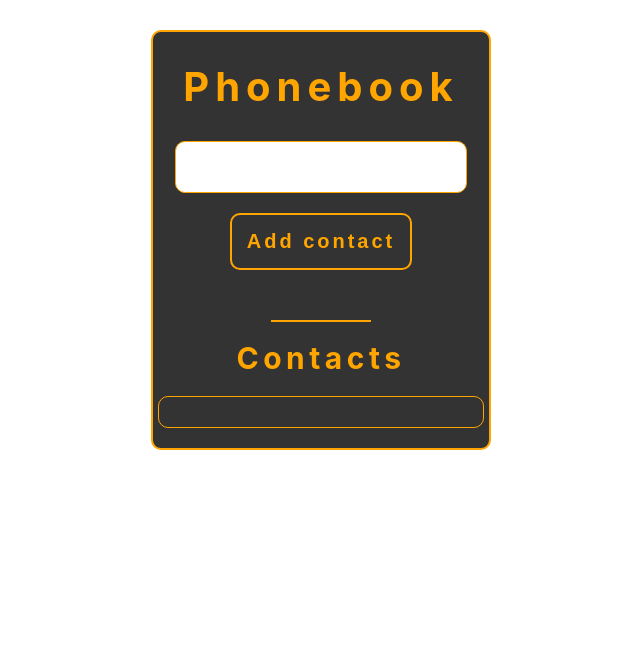
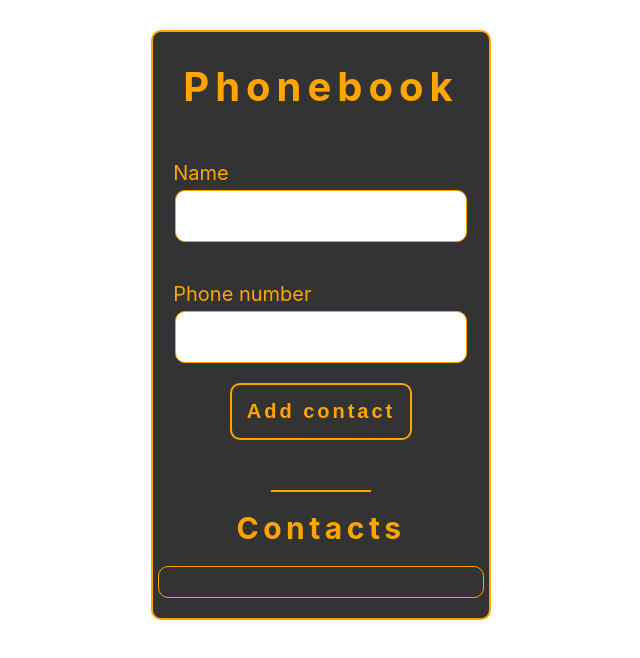
Before and after one commit to Serhiy-Slipchuk/goit-react-hw-02-phonebook, a React (Create React App) app: page / in a window 1280 px wide. Shown: the top 658 px of the page, without its empty margins (319-959 px from the left). Built offline with nearby package versions, Linux system fonts and the light colour scheme.

Commit message:
Step 02 completed

```diff
--- a/src/components/App.jsx
+++ b/src/components/App.jsx
@@ -9,17 +9,20 @@ export class App extends Component {
 
   state = {
     contacts: [],
-    name: ''
+    name: '',
+    number: ''
   }
 
   addContact = (event) => {
     event.preventDefault();
-    this.setState(prevState => ({contacts: [...prevState.contacts, {id: nanoid(5), name: this.state.name}]}));
+    this.setState(prevState => ({contacts: [...prevState.contacts, {id: nanoid(5), name: this.state.name, number: this.state.number}]}));
     this.setState({name: ''});
+    this.setState({number: ''});
   }
 
   handlerInputChange = (event) => {
-    this.setState({name: event.currentTarget.value})
+    const { name, value } = event.target;
+    this.setState({ [name]: value });
   }
 
   render() {
@@ -35,8 +38,16 @@ export class App extends Component {
       >
         <div className={css.phonebookThumb}>
           <h1 className={css.title}>Phonebook</h1>
-          <ContactsForm onSubmitForm={this.addContact} onChangeInput={this.handlerInputChange} name={this.state.name}/>
+
+          <ContactsForm
+            onSubmitForm={this.addContact}
+            onChangeInput={this.handlerInputChange}
+            name={this.state.name}
+            number={this.state.number}
+          />
+
           <ContactsList contacts={this.state.contacts}/>
+
         </div>
       </div>
     );
--- a/src/components/ContactsForm/ContactsForm.jsx
+++ b/src/components/ContactsForm/ContactsForm.jsx
@@ -2,10 +2,11 @@ import css from './ContactsForm.module.scss'
 import PropTypes from 'prop-types'
 
 
-const ContactsForm = function({ onSubmitForm, onChangeInput, name }) {
+const ContactsForm = function({ onSubmitForm, onChangeInput, name, number }) {
     return (
         <form className={css.form} onSubmit={onSubmitForm}>
         <label>
+            Name
             <input
                 className={css.input}
                 type="text"
@@ -17,6 +18,19 @@ const ContactsForm = function({ onSubmitForm, onChangeInput, name }) {
                 required
             />
         </label>
+        <label>
+            Phone number
+            <input
+                className={css.input}
+                type="tel"
+                name="number"
+                value={number}
+                onChange={onChangeInput}
+                pattern="\+?\d{1,4}?[-.\s]?\(?\d{1,3}?\)?[-.\s]?\d{1,4}[-.\s]?\d{1,4}[-.\s]?\d{1,9}"
+                title="Phone number must be digits and can contain spaces, dashes, parentheses and can start with +"
+                required
+            />
+        </label>
         <button className={css.button} type="submit">Add contact</button>
         </form>
     )
@@ -25,7 +39,8 @@ const ContactsForm = function({ onSubmitForm, onChangeInput, name }) {
 ContactsForm.propTypes = {
     onSubmitForm: PropTypes.func.isRequired,
     onChangeInput: PropTypes.func.isRequired,
-    name: PropTypes.string.isRequired
+    name: PropTypes.string.isRequired,
+    number: PropTypes.string.isRequired
 }
 
 export default ContactsForm
--- a/src/components/ContactsForm/ContactsForm.module.scss
+++ b/src/components/ContactsForm/ContactsForm.module.scss
@@ -1,11 +1,19 @@
 .form {
     display: block;
+
+    & label {
+        margin-left: 20px;
+        margin-bottom: 5px;
+        font-size: 20px;
+        color:orange;
+    }
 }
 
 .input {
     display: block;
     margin-left: auto;
     margin-right: auto;
+    margin-bottom: 20px;
     padding: 10px 20px;
     width: 250px;
     height: 30px;
--- a/src/components/ContactsList/ContactsList.jsx
+++ b/src/components/ContactsList/ContactsList.jsx
@@ -6,10 +6,10 @@ const ContactsList = function ({ contacts }) {
         <>
             <h1 className={css.heading}>Contacts</h1>
             <ul className={css.contactsList}>
-                {contacts.map(( { id, name } ) => {
+                {contacts.map(( { id, name, number } ) => {
                     return (
                         <li key={id}>
-                            <p className={css.contactText}>{name}</p>
+                            <p className={css.contactText}>{name}<span className={css.phoneText}>{number}</span></p>
                         </li>
                     )
                 })}
@@ -21,7 +21,8 @@ const ContactsList = function ({ contacts }) {
 ContactsList.propTypes = {
     contacts: PropTypes.arrayOf(PropTypes.shape({
         id: PropTypes.string.isRequired,
-        name: PropTypes.string.isRequired
+        name: PropTypes.string.isRequired,
+        number: PropTypes.string.isRequired
       })
     )
 }
--- a/src/components/ContactsList/ContactsList.module.scss
+++ b/src/components/ContactsList/ContactsList.module.scss
@@ -38,5 +38,6 @@
 }
 
 .phoneText {
+    margin-left: 10px;
     color: white;
 }
```
Lines whose indentation alone changed are shown as unchanged.
